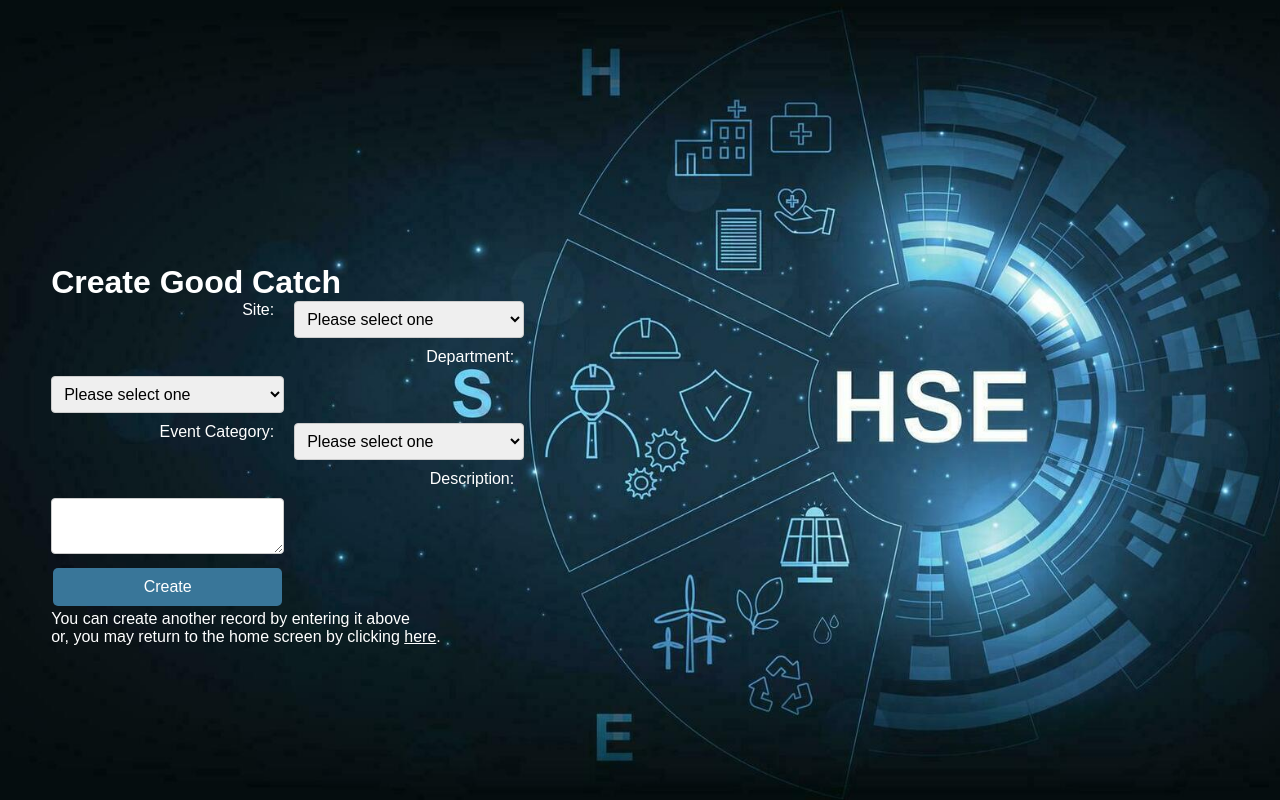
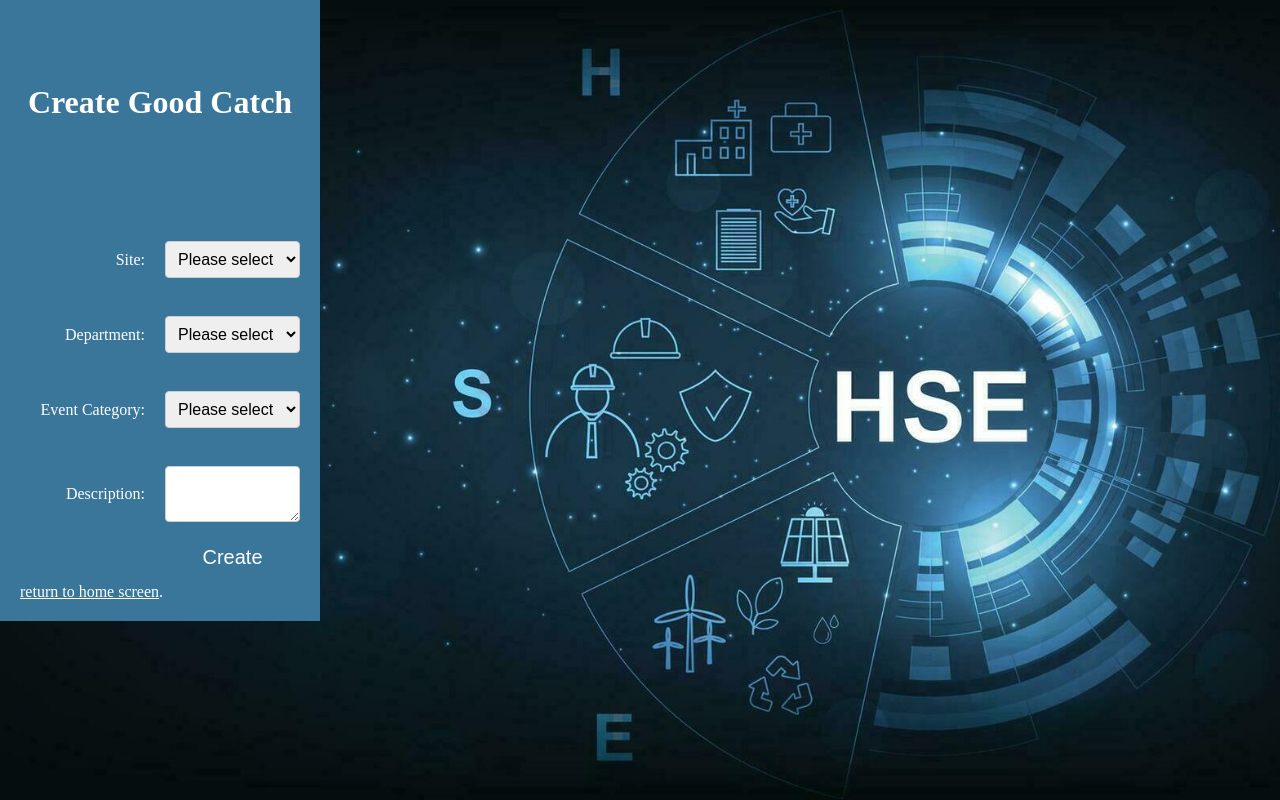
Before and after one commit to kjwagner613/hse-goodCatch-tracker, a Node server app: page /goodCatch/createCatch in a window 1280 px wide. Run offline with Node 20, Linux system fonts and the light colour scheme; some libraries are stand-ins or nearby versions.

Commit message:
new style with buttons in grid container.fixed disappearing success message.

```diff
--- a/controllers/goodCatch.js
+++ b/controllers/goodCatch.js
@@ -25,6 +25,14 @@
 
 router.get("/createCatch", (req, res) => {
   res.render("goodCatch/createCatch", {
+    companySites,
+    eventCategories,
+    corpDepartments,
+    successMessage: "",
+  });
+});
+router.get("/createCatch-old", (req, res) => {
+  res.render("goodCatch/createCatch-old", {
     companySites,
     eventCategories,
     corpDepartments,
--- a/css/styles.css
+++ b/css/styles.css
@@ -4,6 +4,12 @@
   box-sizing: border-box;
   /* color: #00CCFF; */
   color: white;
+}
+
+h1 {
+  text-align: center;
+  margin-top: 8vh;
+  margin-bottom: 15vh;
 }
 
 body,
@@ -23,12 +29,13 @@
   align-items: flex-start; /* Aligns content to the start of the flex container */
 }
 
-.text-content {
+/* .text-content {
   margin-top: 33vh; /* Starts the text about 1/3 of the way down */
-  margin-left: 4vw; /* Adjusts the text to the left third of the screen */
-  color: white; /* Changes the text color for better visibility, change if needed */
-  font-family: Arial, sans-serif; /* Example font family */
-}
+/* margin-left: 4vw; Adjusts the text to the left third of the screen */
+/* color: white; Changes the text color for better visibility, change if needed */
+
+/* font-family: Arial, sans-serif; Example font family */
+/* } */
 
 .auth-buttons {
   display: flex;
@@ -56,7 +63,7 @@
   text-align: center;
   text-decoration: none;
   display: inline-block;
-  font-size: 16px;
+  font-size: 20px;
   margin: 4px 2px;
   cursor: pointer;
   border-radius: 5px;
@@ -73,6 +80,7 @@
   padding: 20px; /* Add some padding around the form */
   background-color: #397699ff; /* Set the background color */
   color: white; /* Set text to white */
+  /* margin: 10px; */
 }
 
 /* HSE Graphic Container Styling */
@@ -89,9 +97,13 @@
 
 form {
   display: grid;
-  grid-template-columns: auto 1fr; /* Label width, Input width */
-  grid-gap: 10px; /* Spacing between rows and columns */
-  max-width: 100%; /* Make sure it doesn't overflow the container */
+  grid-template-columns: 1fr 1fr; /* Two equal width columns */
+  grid-template-rows: repeat(
+    4,
+    auto
+  ); /* 4 auto-sized rows for labels and fields */
+  grid-gap: 10px;
+  align-items: center; /* Vertically center items within the rows */
 }
 
 .form-group {
@@ -99,6 +111,7 @@
 }
 
 label {
+  grid-column: 1;
   color: white; /*Ensures label is white*/
   text-align: right; /* Align labels to the right */
   padding-right: 10px; /* Add some space between label and input */
@@ -120,6 +133,18 @@
   resize: vertical; /* Allow vertical resizing of the textarea */
 }
 
+select {
+  color: black;
+}
+
+select::-ms-expand {
+  color: black;
+}
+
+select option {
+  color: black;
+}
+
 /* Clearfix (important for containing floats) */
 .background-image::after {
   content: "";
@@ -139,3 +164,8 @@
 .hse-graphic-container {
   flex: 0 0 75%; /* Do not grow, do not shrink, 75% width */
 }
+
+.successMessage {
+  color: #FBFF01;
+  font-size: .025vh;
+}
--- a/views/goodCatch/createCatch.ejs
+++ b/views/goodCatch/createCatch.ejs
@@ -4,11 +4,11 @@
     <meta charset="UTF-8" />
     <meta name="viewport" content="width=device-width, initial-scale=1.0" />
     <title>Create Good Catch</title>
-    <link rel="stylesheet" href="/styles.css">
-    <div class="background-image">
-    <div class="text-content">
+    <link rel="stylesheet" href="/styles.css" />
   </head>
   <body>
+    <div class="background-image">
+      <div class="form-container">
         <h1>Create Good Catch</h1>
         <form method="POST" action="/goodCatch/create">
           <label for="site">Site:</label>
@@ -45,12 +45,8 @@
           <button type="submit">Create</button>
         </form>
         <% if (successMessage && successMessage.length > 0) { %>
-    <p style="color: green"><%= successMessage %></p>
+        <p style="color: #fbff01"><%= successMessage %></p>
         <% } %>
-    <p>
-    You can create another record by entering it above <br />
-    or, you may return to the home screen by clicking
-    <a href="/" class="button">here</a>.
-    </p>
+        <p><a href="/" class="button">return to home screen</a>.</p>
   </body>
 </html>
```
Also changed, not shown: views/goodCatch/createCatch-old.ejs (deleted, +0 -64 lines). Lines whose indentation alone changed are shown as unchanged.
